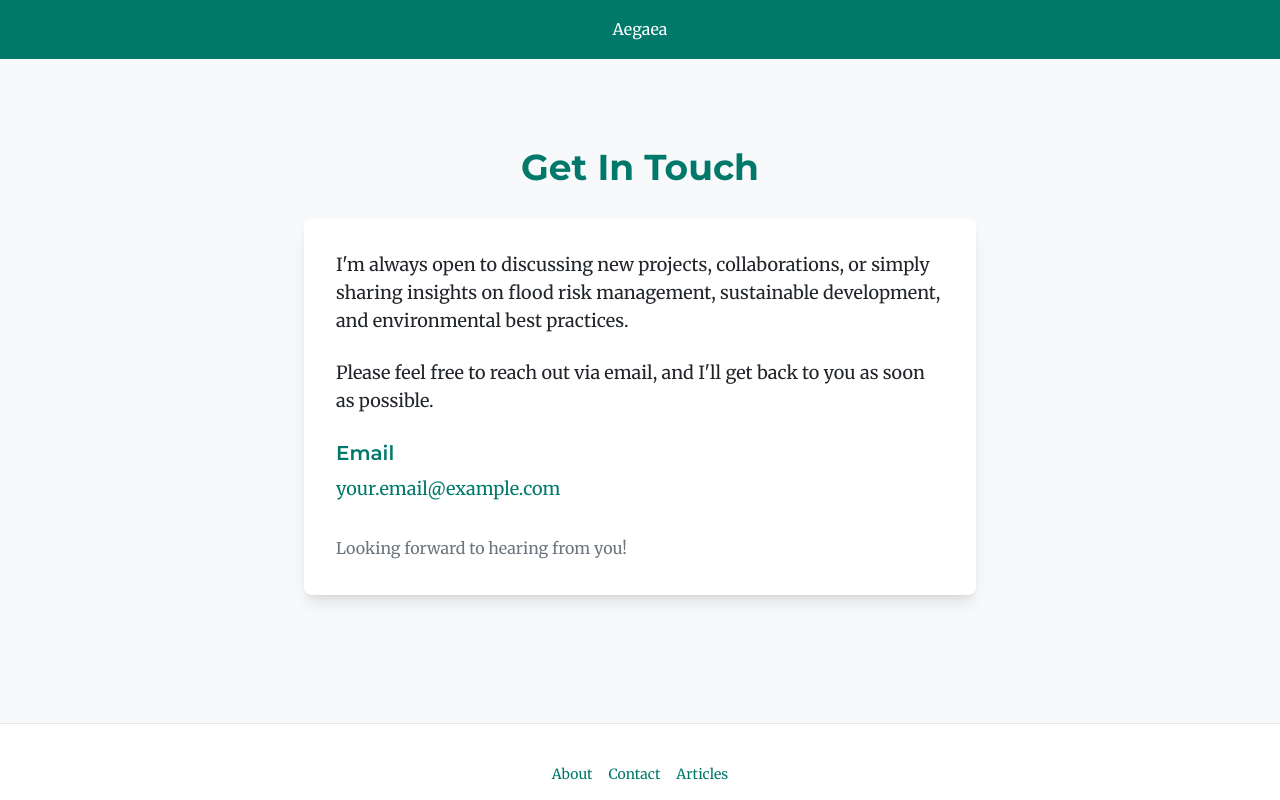
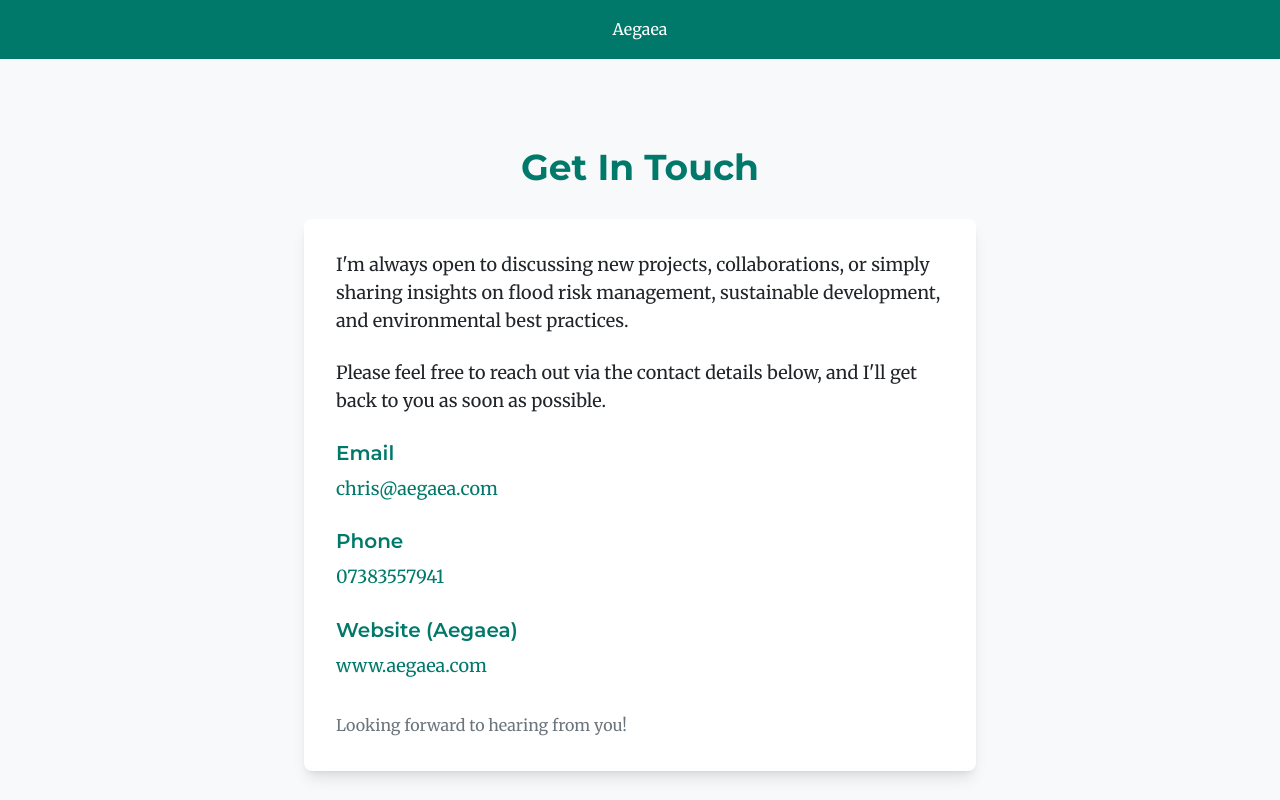
Before and after one commit to camerhann/camerhann.github.io, a Next.js app: page /contact in a window 1280 px wide. Shown: the top 800 px of the page. Built offline with nearby package versions, Linux system fonts and the light colour scheme.

Commit message:
Feat: Populate About and Contact pages with user details

```diff
--- a/app/(main)/about/page.tsx
+++ b/app/(main)/about/page.tsx
@@ -2,8 +2,8 @@
 import Image from 'next/image'; // Optional: if you want to use next/image
 
 export const metadata: Metadata = {
-  title: 'About [Your Name] - Flood & Environmental Expertise',
-  description: 'Learn more about [Your Name], an expert in flood risk, drainage, and environmental consulting dedicated to building resilient futures.',
+  title: 'About Chris Cameron-Hann - Flood & Environmental Expertise',
+  description: 'Learn more about Chris Cameron-Hann, an expert in flood risk, drainage, and environmental consulting dedicated to building resilient futures. Founder of Aegaea, Senior Hydromet Adviser at the World Bank, and SVP Business Development at 7Analytics.',
 };
 
 export default function AboutPage() {
@@ -16,7 +16,7 @@
         <div className="mb-8 text-center">
           <Image
             src="/images/your-profile-photo.jpg" // Replace with your photo path in /public/images
-            alt="[Your Name] - Profile Photo"
+            alt="Chris Cameron-Hann - Profile Photo"
             width={200}
             height={200}
             className="rounded-full mx-auto shadow-md"
@@ -25,9 +25,9 @@
         </div>
         */}
 
-        <h2 className="text-2xl font-semibold font-sans text-brand-teal mb-4">[Your Name]</h2>
+        <h2 className="text-2xl font-semibold font-sans text-brand-teal mb-4">Chris Cameron-Hann</h2>
         <p className="text-lg text-brand-text-dark mb-4">
-          Hello! I&#39;m [Your Name], a passionate and experienced consultant specializing in flood risk management, sustainable drainage systems (SuDS), and comprehensive environmental assessments. With [X] years in the field, I&#39;ve had the privilege of working with a diverse range of clients, from national developers and industrial operators to local authorities and private landowners.
+          Hello! I'm Chris Cameron-Hann, a passionate and experienced consultant specializing in flood risk management, sustainable drainage systems (SuDS), and comprehensive environmental assessments. I've had the privilege of working with a diverse range of clients, from national developers and industrial operators to local authorities and private landowners.
         </p>
         <p className="text-lg text-brand-text-dark mb-4">
           My core mission is to bridge the gap between complex environmental challenges and pragmatic, effective solutions. I believe that sustainable development and robust resilience are not mutually exclusive but can, and should, go hand-in-hand.
@@ -48,7 +48,7 @@
         </ul>
 
         <p className="text-lg text-brand-text-dark mb-4">
-          Currently, I [mention your current role, e.g., lead environmental consultant at Aegaea / operate as an independent consultant / etc.]. I&#39;m always keen to connect with like-minded professionals and those looking to build more resilient and sustainable futures.
+          Currently, I am the Founder of Aegaea, a Senior Hydromet Adviser at the World Bank, and SVP Business Development at 7Analytics. I'm always keen to connect with like-minded professionals and those looking to build more resilient and sustainable futures.
         </p>
 
         {/* Optional: Link to LinkedIn or professional profile */}
--- a/app/(main)/contact/page.tsx
+++ b/app/(main)/contact/page.tsx
@@ -1,8 +1,8 @@
 import type { Metadata } from 'next';
 
 export const metadata: Metadata = {
-  title: 'Contact [Your Name] - Flood & Environmental Consulting Enquiries',
-  description: 'Get in touch with [Your Name] for discussions on flood risk, drainage, environmental consulting, or collaboration opportunities.',
+  title: 'Contact Chris Cameron-Hann - Flood & Environmental Consulting Enquiries',
+  description: 'Get in touch with Chris Cameron-Hann for discussions on flood risk, drainage, environmental consulting, or collaboration opportunities. Contact Aegaea for expert advice.',
 };
 
 export default function ContactPage() {
@@ -11,23 +11,37 @@
       <h1 className="text-4xl font-bold font-sans text-brand-teal mb-8 text-center">Get In Touch</h1>
       <div className="bg-brand-bg-card p-8 rounded-lg shadow-lg">
         <p className="text-lg text-brand-text-dark mb-6">
-          I&#39;m always open to discussing new projects, collaborations, or simply sharing insights on flood risk management, sustainable development, and environmental best practices.
+          I'm always open to discussing new projects, collaborations, or simply sharing insights on flood risk management, sustainable development, and environmental best practices.
         </p>
         <p className="text-lg text-brand-text-dark mb-6">
-          Please feel free to reach out via email, and I&#39;ll get back to you as soon as possible.
+          Please feel free to reach out via the contact details below, and I'll get back to you as soon as possible.
         </p>
 
         <div className="mb-6">
           <h3 className="text-xl font-semibold font-sans text-brand-teal mb-2">Email</h3>
-          <a href="mailto:your.email@example.com" className="text-brand-teal hover:text-brand-teal-light text-lg break-all">
-            your.email@example.com {/* Replace with your actual email */}
+          <a href="mailto:chris@aegaea.com" className="text-brand-teal hover:text-brand-teal-light text-lg break-all">
+            chris@aegaea.com
+          </a>
+        </div>
+
+        <div className="mb-6">
+          <h3 className="text-xl font-semibold font-sans text-brand-teal mb-2">Phone</h3>
+          <a href="tel:07383557941" className="text-brand-teal hover:text-brand-teal-light text-lg">
+            07383557941
+          </a>
+        </div>
+
+        <div className="mb-6">
+          <h3 className="text-xl font-semibold font-sans text-brand-teal mb-2">Website (Aegaea)</h3>
+          <a href="https://www.aegaea.com" target="_blank" rel="noopener noreferrer" className="text-brand-teal hover:text-brand-teal-light text-lg">
+            www.aegaea.com
           </a>
         </div>
 
         {/* Optional: LinkedIn Profile Link */}
-        {/* <div className="mb-6">
+        {/* <div className="mb-6">\
           <h3 className="text-xl font-semibold font-sans text-brand-teal mb-2">LinkedIn</h3>
-          <a href="https://www.linkedin.com/in/yourprofile" target="_blank" rel="noopener noreferrer" className="text-brand-teal hover:text-brand-teal-light text-lg">
+          <a href="https://www.linkedin.com/in/yourprofile" target="_blank" rel="noopener noreferrer" className="text-brand-teal hover:text-brand-teal-light text-lg">\
             Connect on LinkedIn
           </a>
         </div> */}
@@ -48,7 +62,7 @@
             <textarea name="message" id="message" rows={4} required className="mt-1 block w-full textarea textarea-bordered focus:ring-brand-teal focus:border-brand-teal"></textarea>
           </div>
           <div>
-            <button type="submit" className="btn btn-primary bg-brand-teal hover:bg-brand-teal-light border-none text-white font-sans">
+            <button type="submit" className="btn btn-primary bg-brand-teal hover:bg-brand-teal-light border-none text-white font-sans">\
               Send Message
             </button>
           </div>
```
